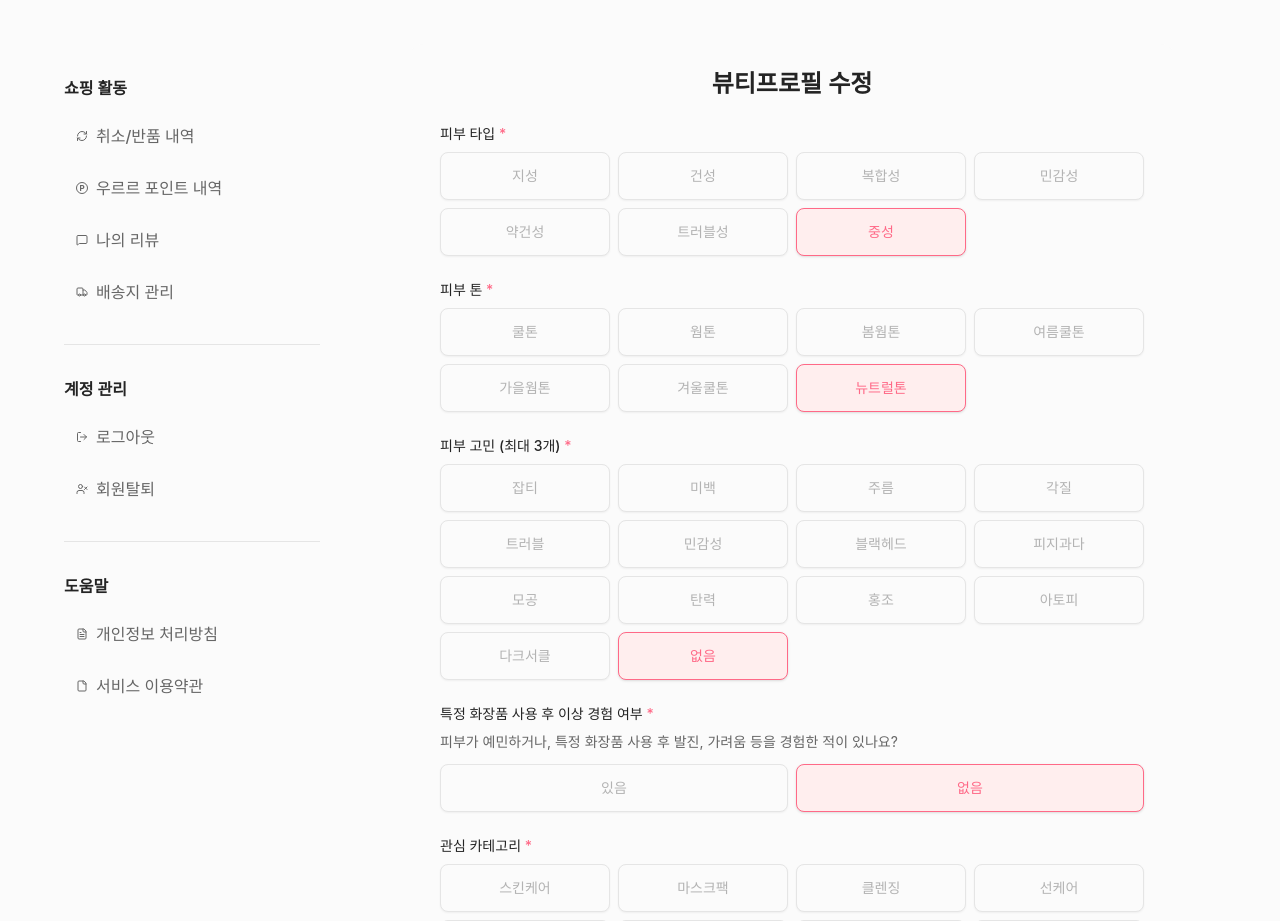
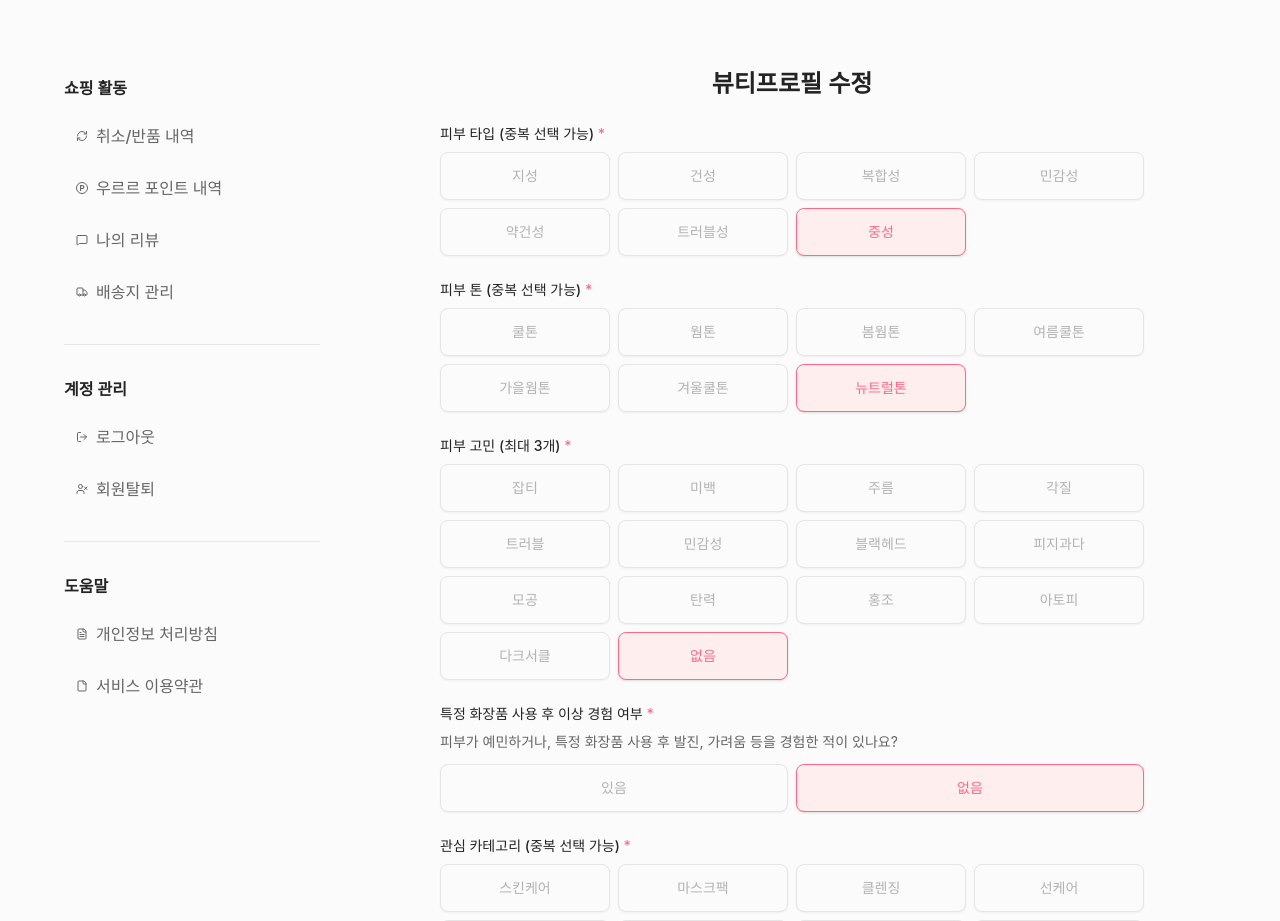
Before and after one commit to bamcodingdan/Ururu-Frontend, a Next.js app: page /mypage/beauty-profile-edit in a window 1280 px wide. Shown: the part 180-1101 px from the top of the page. Built offline with nearby package versions, Linux system fonts and the light colour scheme.

Commit message:
feat: 즁복 선택 가능 섹션에 문구 추가

```diff
--- a/src/app/mypage/beauty-profile-edit/page.tsx
+++ b/src/app/mypage/beauty-profile-edit/page.tsx
@@ -45,7 +45,7 @@ export default function BeautyProfileEditPage() {
 
               <form onSubmit={handleSubmit} className="w-full space-y-6">
                 {/* 3-1. 피부 타입 */}
-                <FormField label="피부 타입" required>
+                <FormField label="피부 타입 (중복 선택 가능)" required>
                   <SelectableButtonGroup
                     options={SKIN_TYPE_OPTIONS}
                     selectedValue={beautyProfileData.skinType}
@@ -54,7 +54,7 @@ export default function BeautyProfileEditPage() {
                 </FormField>
 
                 {/* 3-2. 피부 톤 */}
-                <FormField label="피부 톤" required>
+                <FormField label="피부 톤 (중복 선택 가능)" required>
                   <SelectableButtonGroup
                     options={SKIN_TONE_OPTIONS}
                     selectedValue={beautyProfileData.skinTone}
@@ -108,7 +108,7 @@ export default function BeautyProfileEditPage() {
                 </FormField>
 
                 {/* 3-5. 관심 카테고리 */}
-                <FormField label="관심 카테고리" required>
+                <FormField label="관심 카테고리 (중복 선택 가능)" required>
                   <div className="space-y-3">
                     <div className="grid grid-cols-2 gap-2 md:grid-cols-3 lg:grid-cols-4">
                       {INTEREST_CATEGORY_OPTIONS.map((option) => {
```
